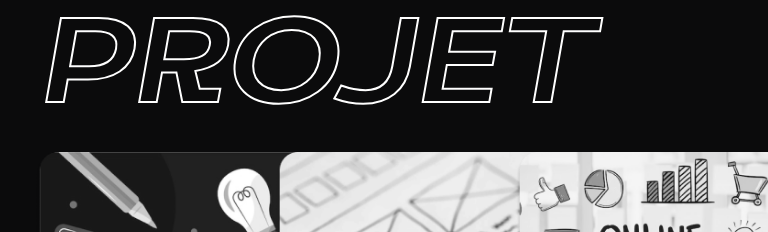
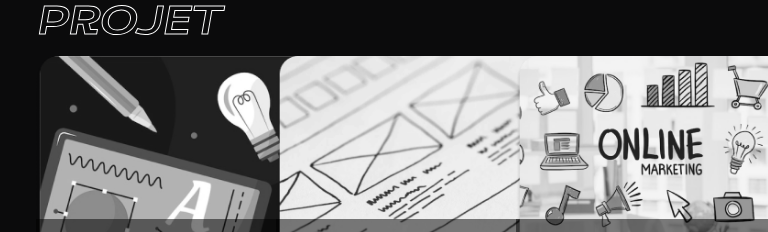
Before and after one commit to Ngenaudet/projet--portfolio-CDUI, a plain HTML site: page index.html in a window 768 px wide. Shown: the top 232 px of the page. Drawn offline with nearby package versions, Linux system fonts and the light colour scheme; files whose address does not match are found by name.

Commit message:
Ajouter mediaqueries

```diff
--- a/css/style.css
+++ b/css/style.css
@@ -5,15 +5,28 @@
     font-display: swap;
 }
 
+@media screen and (min-width: 768px) {
+    h1 {
+      font-size: 120px;
+      -webkit-text-stroke: 3px white;
+      color: transparent;
+    }
+  }
+
+@media screen and (max-width: 768px) {
+    h1 {
+      font-size: 40px;
+      -webkit-text-stroke: 1px white;
+      color: transparent;
+    }
+}
+
 body {
     background-color: #0B0B0C;
 }
 
 h1 {
-    color: transparent;
     font-family: dx-rigraf;
-    font-size: 120px;
-    -webkit-text-stroke: 2px #fff;
 }
 
 .card {
```
